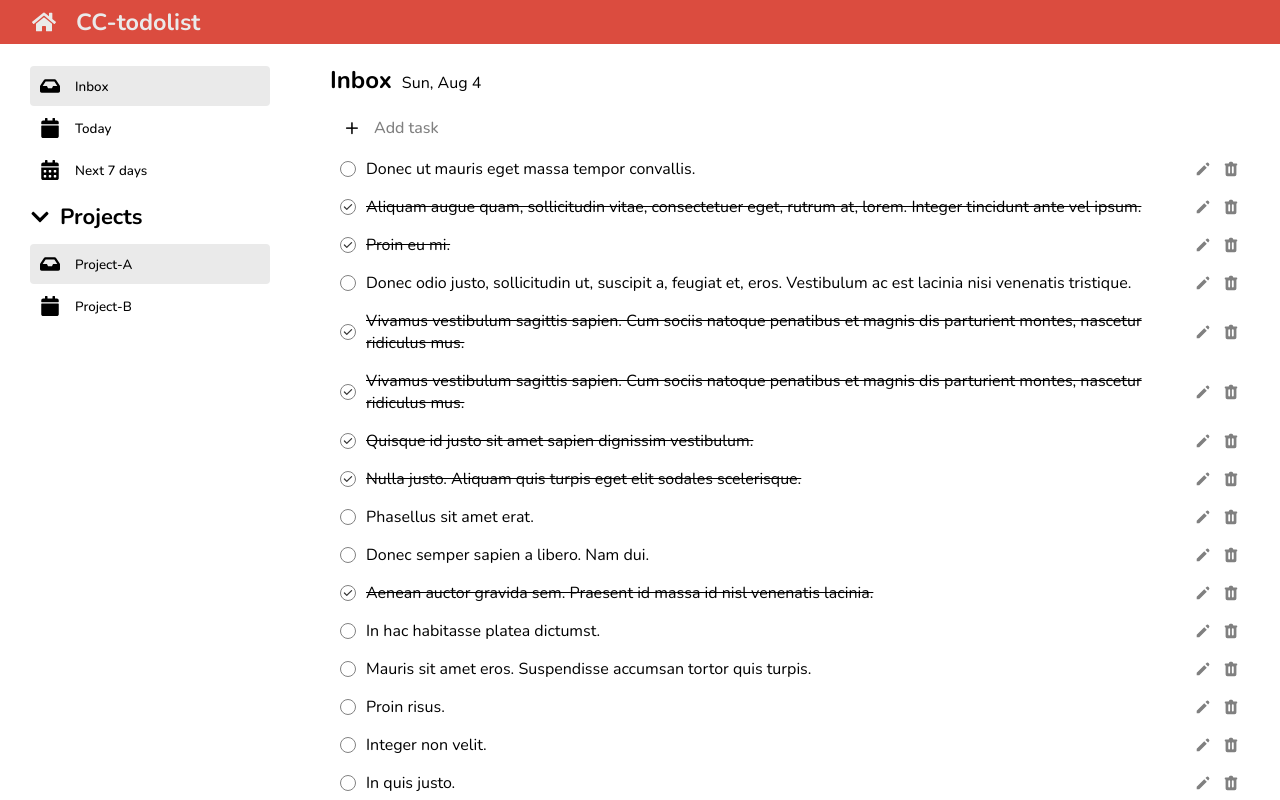
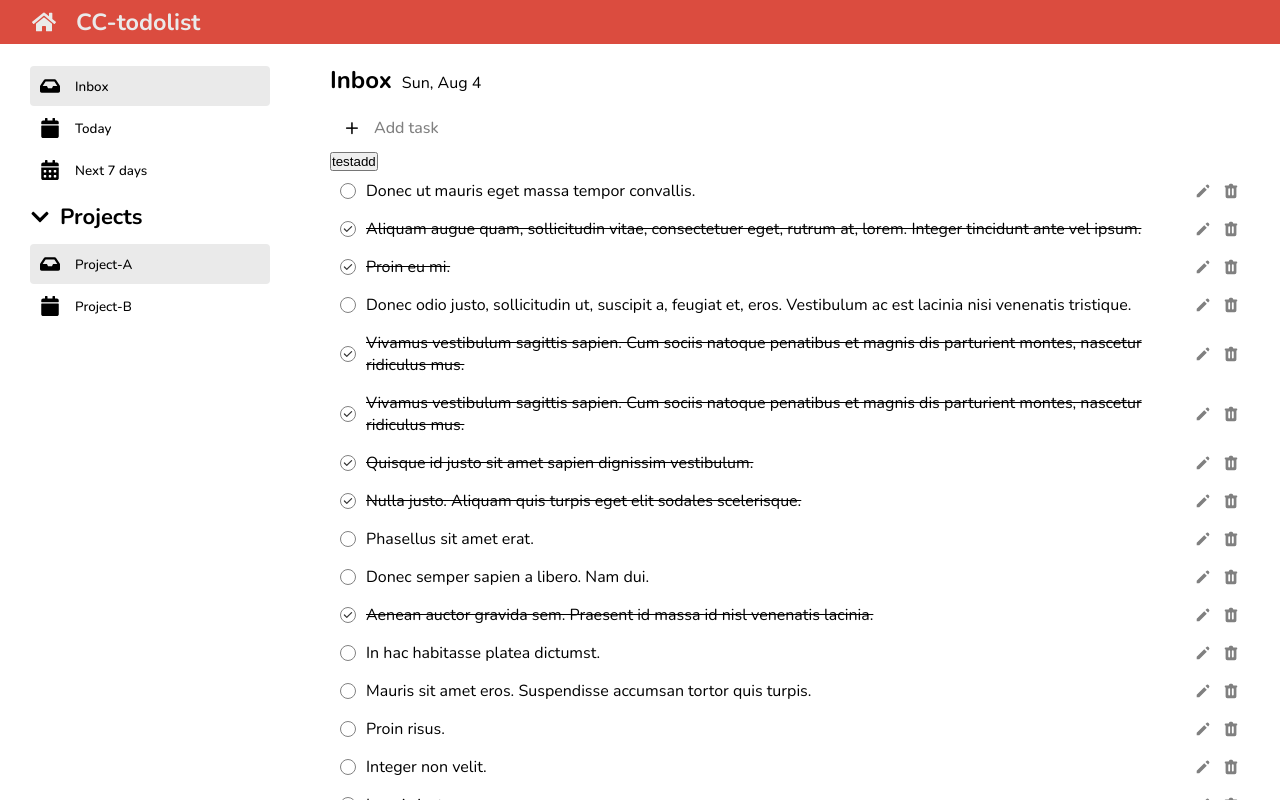
Before and after one commit to Bunma93/Todolist, a React (Create React App) app: page / in a window 1280 px wide. Built offline with nearby package versions, Linux system fonts and the light colour scheme; the HTML template or start-up script is replaced by a standard one.

Commit message:
finish:AddTodoFuction

```diff
--- a/package.json
+++ b/package.json
@@ -11,6 +11,7 @@
     "react-icons": "^5.2.1",
     "react-scripts": "5.0.1",
     "sass": "^1.77.8",
+    "uuid": "^10.0.0",
     "web-vitals": "^2.1.4"
   },
   "scripts": {
--- a/src/components/Todo/TodoContent.jsx
+++ b/src/components/Todo/TodoContent.jsx
@@ -1,3 +1,4 @@
+import { v4 as uuidv4 } from 'uuid';
 import { useState } from 'react';
 import { AddTodo } from './AddTodo'
 import { TodoHeader } from './TodoHeader'
@@ -7,11 +8,24 @@ import mockData from '../../data/todos.json';
 
 export function TodoContent(){
     const [todos, setTodos] = useState(mockData);
-    console.log(todos);
+
+    const handleAddTodo = () => {
+        //มี new todo
+        let newTodoObj = {id:uuidv4(), task:"DoHW" ,status: false, due_date: ""}
+
+        //สร้าง state ใหม่ ต่อจากเดิม
+        //ubdate  state by newState
+        // const newTodos = [newTodoObj,...todos]
+        // setTodos(newTodos);
+
+        //อีกวิธีในการอัพเดท state Callback
+        setTodos(currentState=> [newTodoObj,...currentState])
+    }
     return (
     <main className='content'>
         <TodoHeader/>
         <AddTodo/>
+        <button onClick={handleAddTodo}>testadd</button>
         <TodoList todos={todos}/>
     </main>
     );
```
Also changed, not shown: 1 other file (tests, documents, lock files or other folders).
